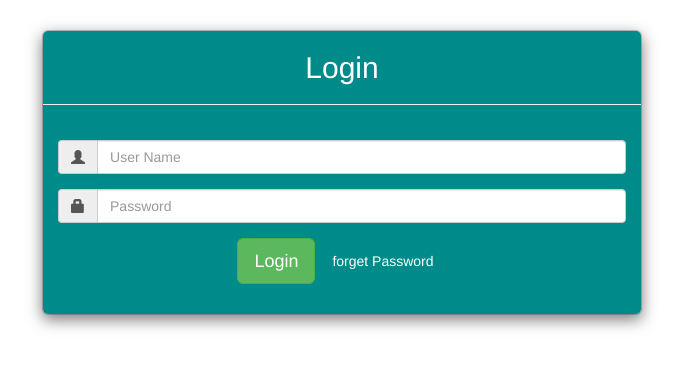
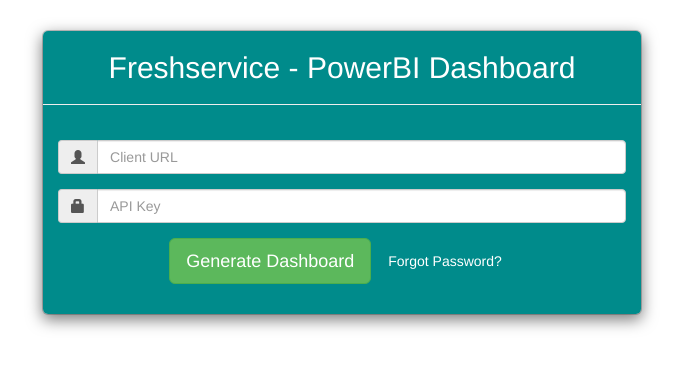
Before and after one commit to bsnithin44/soumyo-dey.github.io, a plain HTML site: page index.html in a window 1280 px wide. Shown: the whole page, without its empty margins (298-981 px from the left). Drawn offline with nearby package versions, Linux system fonts and the light colour scheme.

Commit message:
Updated for Freshservice

```diff
--- a/index.html
+++ b/index.html
@@ -2,7 +2,7 @@
 <html lang="en" >
 <head>
   <meta charset="UTF-8">
-  <title>Bootstrap Responsive Login Page</title>
+  <title>PowerBI Dashboard | Freshservice</title>
 
 
   <link rel='stylesheet prefetch' href='https://maxcdn.bootstrapcdn.com/bootstrap/3.3.6/css/bootstrap.min.css'>
@@ -16,7 +16,7 @@
   <div class="modal-dialog">
 		<div class="modal-content">
 			<div class="modal-heading">
-				<h2 class="text-center">Login</h2>
+				<h2 class="text-center">Freshservice - PowerBI Dashboard</h2>
 			</div>
 			<hr />
 			<div class="modal-body">
@@ -26,7 +26,7 @@
 							<span class="input-group-addon">
 							<span class="glyphicon glyphicon-user"></span>
 							</span>
-							<input type="text" class="form-control" placeholder="User Name" />
+							<input type="text" class="form-control" placeholder="Client URL" />
 						</div>
 					</div>
 					<div class="form-group">
@@ -34,15 +34,15 @@
 							<span class="input-group-addon">
 							<span class="glyphicon glyphicon-lock"></span>
 							</span>
-							<input type="password" class="form-control" placeholder="Password" />
+							<input type="text" class="form-control" placeholder="API Key" />
 
 						</div>
 
 					</div>
 
 					<div class="form-group text-center">
-						<button type="submit" class="btn btn-success btn-lg">Login</button>
-						<a href="#" class="btn btn-link">forget Password</a>
+						<button type="submit" class="btn btn-success btn-lg">Generate Dashboard</button>
+						<a href="#" class="btn btn-link">Forgot Password?</a>
 					</div>
 
 				</form>
```
